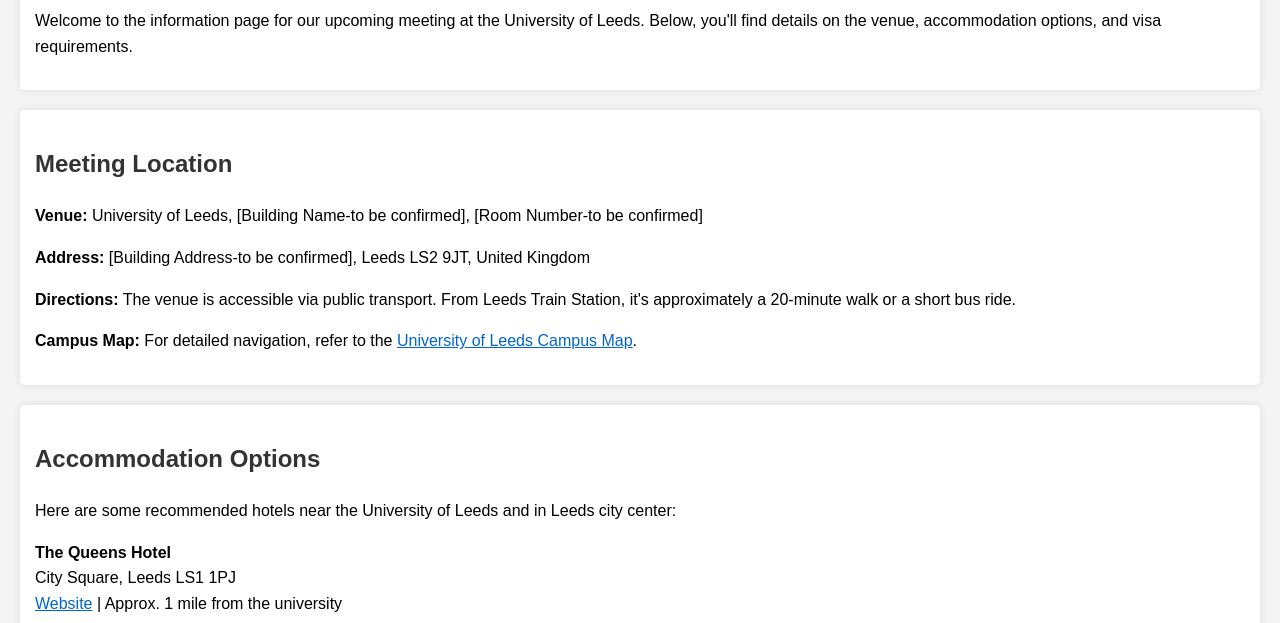
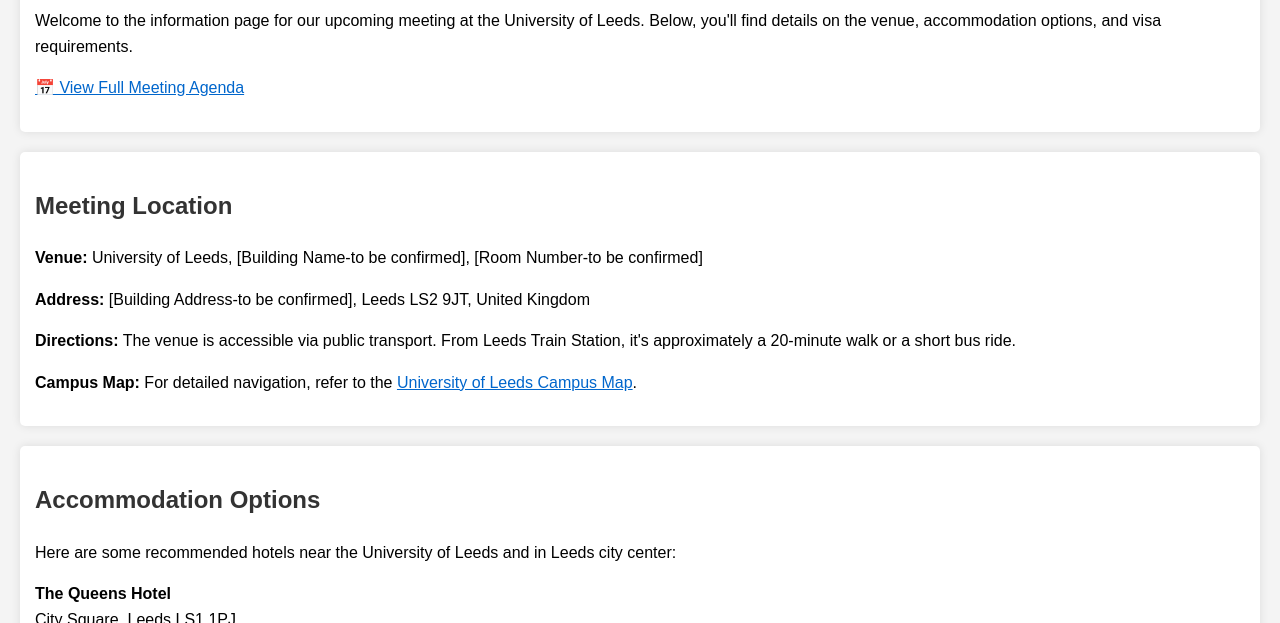
Before and after one commit to Nouran-Khallaf/leeds-meeting-may2025, a plain HTML site: page index.html in a window 1280 px wide. Shown: the part 121-744 px from the top of the page. Drawn offline with Linux system fonts and the light colour scheme.

Commit message:
Update index.html

```diff
--- a/index.html
+++ b/index.html
@@ -38,6 +38,7 @@
 <header>
     <h1>iDEM @ University of Leeds [Meeting – May 8–9, 2025]</h1>
     <p>Welcome to the information page for our upcoming meeting at the University of Leeds. Below, you'll find details on the venue, accommodation options, and visa requirements.</p>
+    <p><a href="agenda.html">📅 View Full Meeting Agenda</a></p>
 </header>
 
 <section id="location">
```
